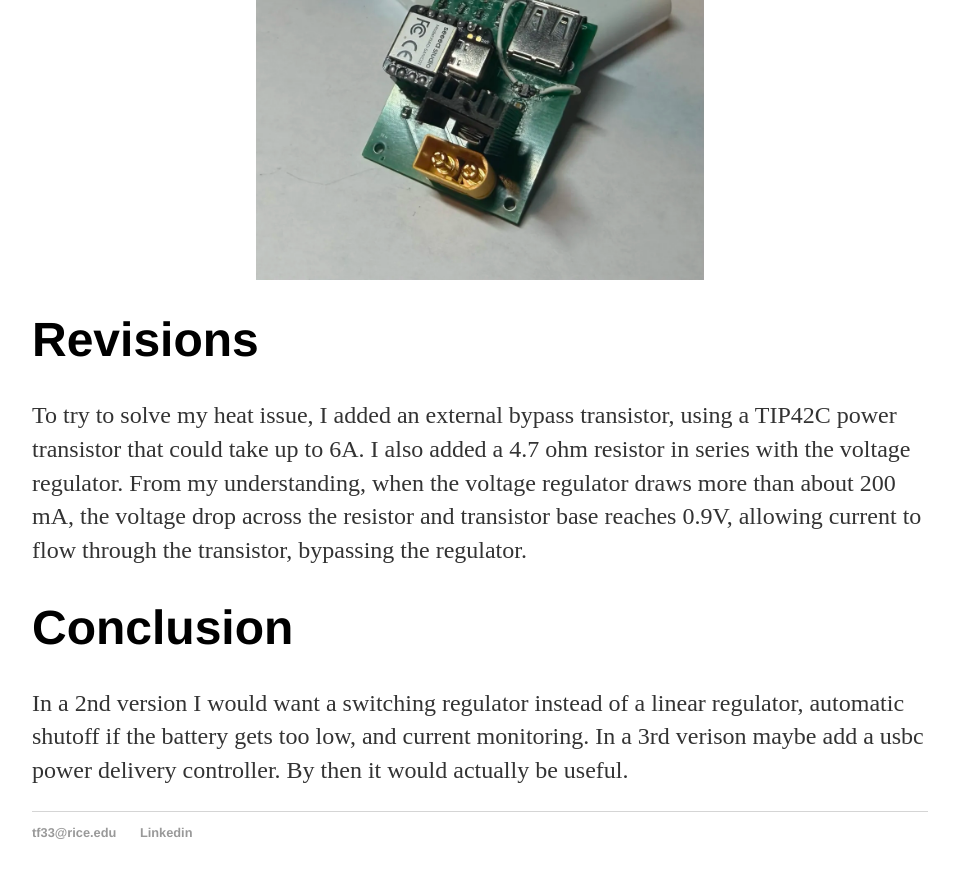
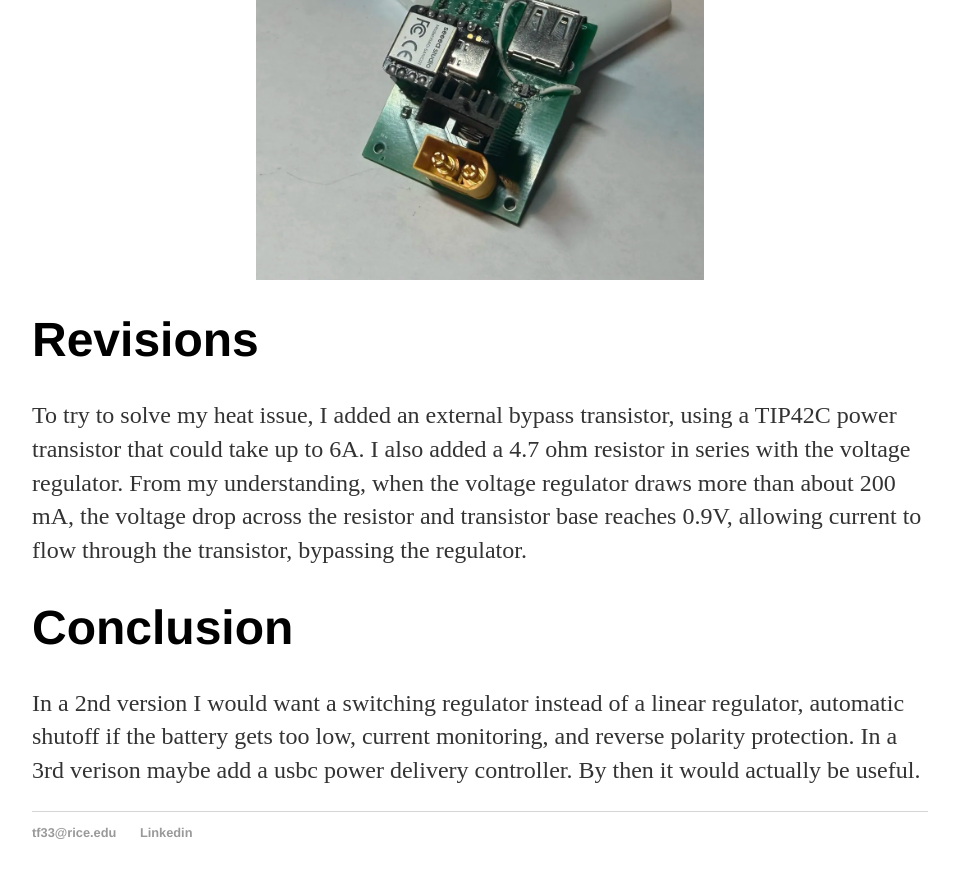
Before and after one commit to tfu1897/tfu1897.github.io, a Jekyll site: the page built from Projects/charger.html, in a window 1280 px wide and 900 px high, scrolled down 1917 px. Shown: the top 878 px of the window, without its empty margins (160-1114 px from the left). Built offline with Jekyll 4.4.1, drawn with Linux system fonts in a browser that asks for light colours.

Commit message:
Update charger.html

```diff
--- a/Projects/charger.html
+++ b/Projects/charger.html
@@ -19,5 +19,5 @@
 	<h1>Revisions</h1>
 	<p>To try to solve my heat issue, I added an external bypass transistor, using a TIP42C power transistor that could take up to 6A.  I also added a 4.7 ohm resistor in series with the voltage regulator.  From my understanding, when the voltage regulator draws more than about 200 mA, the voltage drop across the resistor and transistor base reaches 0.9V, allowing current to flow through the transistor, bypassing the regulator. </p>
 	<h1>Conclusion</h1>
-	<p>In a 2nd version I would want a switching regulator instead of a linear regulator, automatic shutoff if the battery gets too low, and current monitoring. In a 3rd verison maybe add a usbc power delivery controller. By then it would actually be useful. </p>
+	<p>In a 2nd version I would want a switching regulator instead of a linear regulator, automatic shutoff if the battery gets too low, current monitoring, and reverse polarity protection. In a 3rd verison maybe add a usbc power delivery controller. By then it would actually be useful. </p>
 </div>
```
